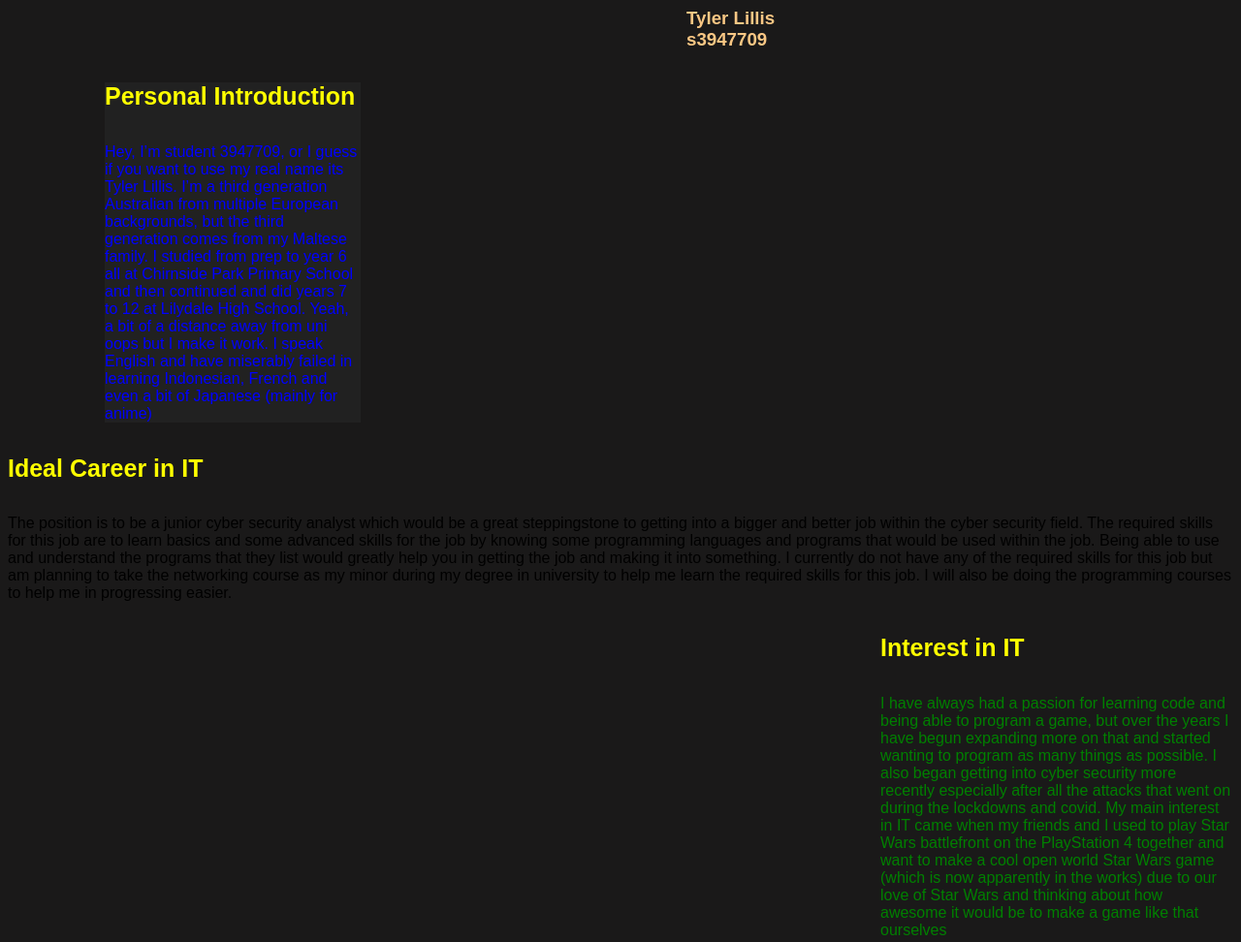
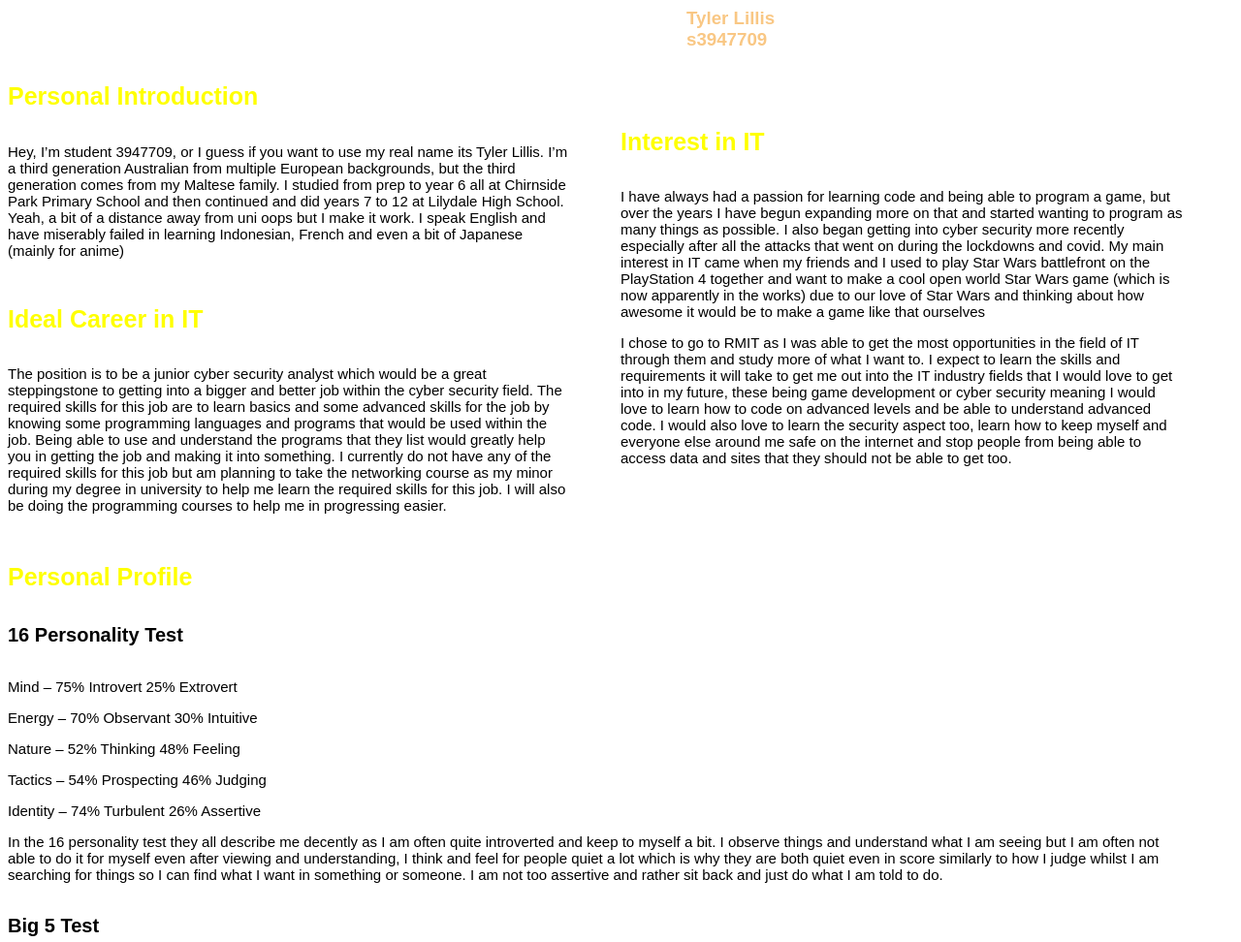
Before and after one commit to TylerLillis/Assessment_1, a plain HTML site: page Index.html in a window 1280 px wide. Shown: the top 972 px of the page at 97% size. Drawn offline with Linux system fonts and the light colour scheme.

Commit message:
Update Style.css

```diff
--- a/Style.css
+++ b/Style.css
@@ -3,10 +3,19 @@ h3 {
   margin: auto auto auto 700px;
 }
 
+p{
+  color: black;
+  font-size: 15px;
+}
+
 html {
-  background-color: #1a1919;
+  background-color: white;
   font-family: sans-serif;
 
+}
+
+h5 {
+  font-size: 20px;
 }
 
 h4 {
@@ -15,26 +24,34 @@ h4 {
 }
 
 .Intro {
-  color: blue;
-  margin: auto 900px auto 100px;
-  background-color: #212121;
+  margin: auto 50px auto auto;
+
   }
+.duocol{
+  float: left;
+  width: 50%;
+}
+
+.Intro:after {
+  content: "";
+  display: table;
+  clear: both;
+}
+
 
 .ITlikes {
-  color: green;
-  margin: auto auto auto 900px;
-  background-color: ;
-
+  margin: 80px 50px 50px auto;
 }
 
 .ITCareer {
-
+  margin: auto 50px 50px auto;
 }
 
 .Profile {
+  margin: 100px 50px 50px auto;
 
 }
 
 .ProjectIdea {
-
+  margin: auto 50px 50px auto;
 }
```
